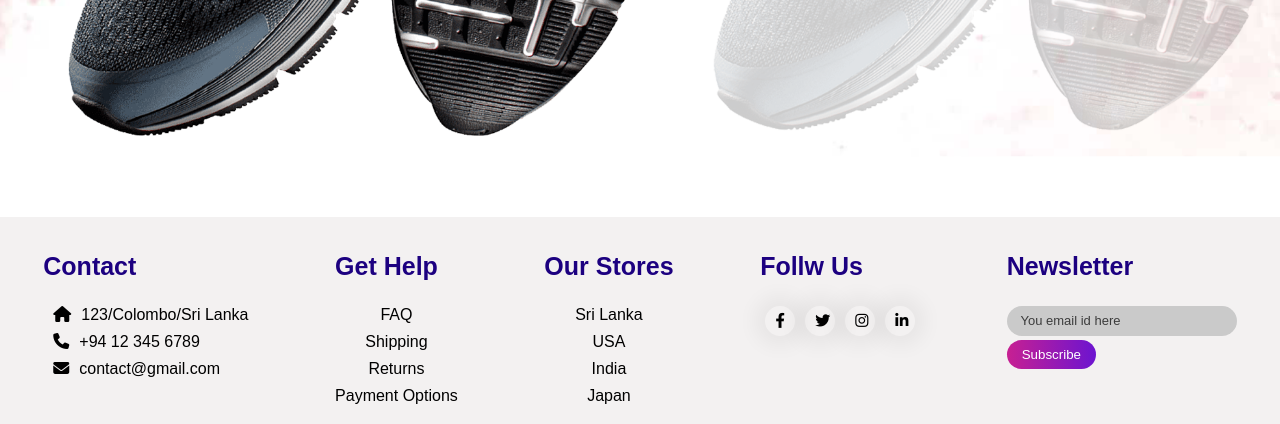
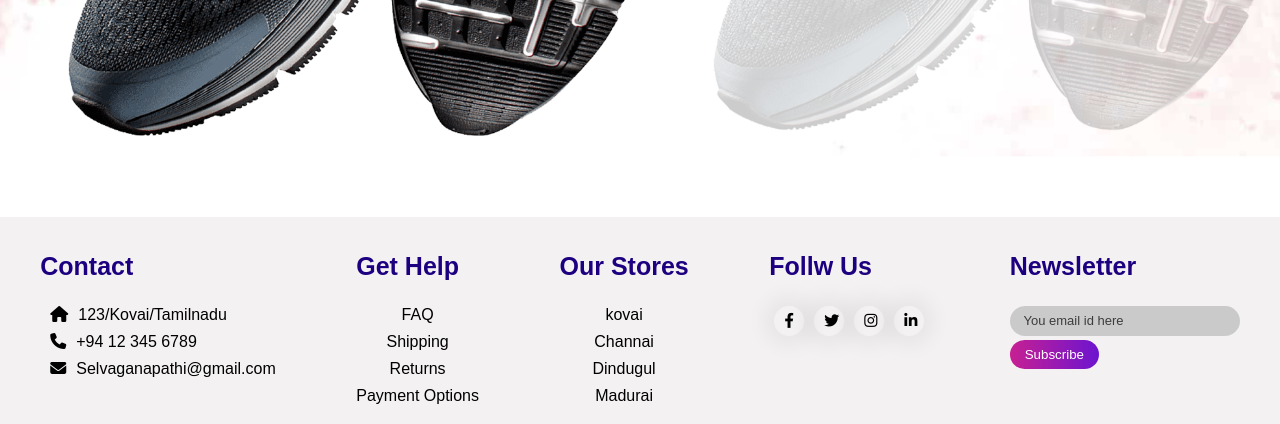
Before and after one commit to Selva733/shoes, a plain HTML site: page index.html in a window 1280 px wide. Shown: the part 4492-4916 px from the top of the page. Drawn offline with Linux system fonts and the light colour scheme.

Commit message:
Update index.html

```diff
--- a/index.html
+++ b/index.html
@@ -638,9 +638,9 @@
         <div class="footer_main">
             <div class="tag">
                 <h1>Contact</h1>
-                <a href="#"><i class="fa-solid fa-house"></i>123/Colombo/Sri Lanka</a>
+                <a href="#"><i class="fa-solid fa-house"></i>123/Kovai/Tamilnadu</a>
                 <a href="#"><i class="fa-solid fa-phone"></i>+94 12 345 6789</a>
-                <a href="#"><i class="fa-solid fa-envelope"></i>contact@gmail.com</a>
+                <a href="#"><i class="fa-solid fa-envelope"></i>Selvaganapathi@gmail.com</a>
             </div>
 
             <div class="tag">
@@ -653,10 +653,10 @@
 
             <div class="tag">
                 <h1>Our Stores</h1>
-                <a href="#" class="center">Sri Lanka</a>
-                <a href="#" class="center">USA</a>
-                <a href="#" class="center">India</a>
-                <a href="#" class="center">Japan</a>
+                <a href="#" class="center">kovai</a>
+                <a href="#" class="center">Channai</a>
+                <a href="#" class="center">Dindugul</a>
+                <a href="#" class="center">Madurai</a>
             </div>
 
             <div class="tag">
```
